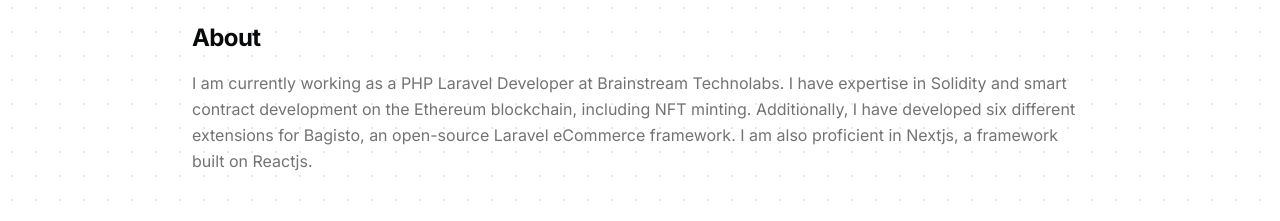
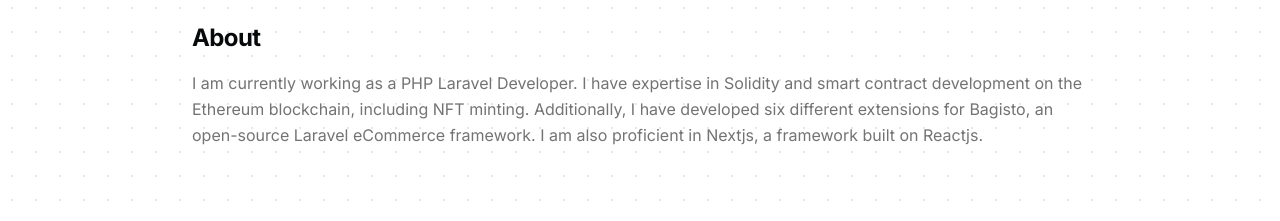
Before and after one commit to kishanit59/resume_web_design, a Next.js app: page / in a window 1280 px wide. Shown: the part 484-705 px from the top of the page. Built offline with nearby package versions, Linux system fonts and the light colour scheme.

Commit message:
changes made
changes made

```diff
--- a/src/data/resume.tsx
+++ b/src/data/resume.tsx
@@ -10,7 +10,7 @@
   description:
     "IT Engineer. I love building things and helping people. Active on Linkedin, Twitter.",
   summary:
-    "I am currently working as a PHP Laravel Developer at Brainstream Technolabs. I have expertise in Solidity and smart contract development on the Ethereum blockchain, including NFT minting. Additionally, I have developed six different extensions for Bagisto, an open-source Laravel eCommerce framework. I am also proficient in Nextjs, a framework built on Reactjs.",
+    "I am currently working as a PHP Laravel Developer. I have expertise in Solidity and smart contract development on the Ethereum blockchain, including NFT minting. Additionally, I have developed six different extensions for Bagisto, an open-source Laravel eCommerce framework. I am also proficient in Nextjs, a framework built on Reactjs.",
   universityHighlights: "During my time at university, I attended numerous seminars related to social media marketing, participated in technical events, and attended seminars on future IT trends. I was also a part of the Internshala Student Partner (ISP 8.0) during my college days. In my 6th semester, I participated in the GTU Student Exchange Program, where I studied two subjects at Laurentian University in Sudbury, Canada, for 2.5 months.",
   avatarUrl: "https://media.licdn.com/dms/image/v2/D4D03AQG9KMP_HuQYqw/profile-displayphoto-shrink_200_200/profile-displayphoto-shrink_200_200/0/1683214452050?e=2147483647&v=beta&t=74l-1Jg92Y2r94SuP6_xMZlNRmwYrHsLWrDMTtPG84M",
   skills: [
```
